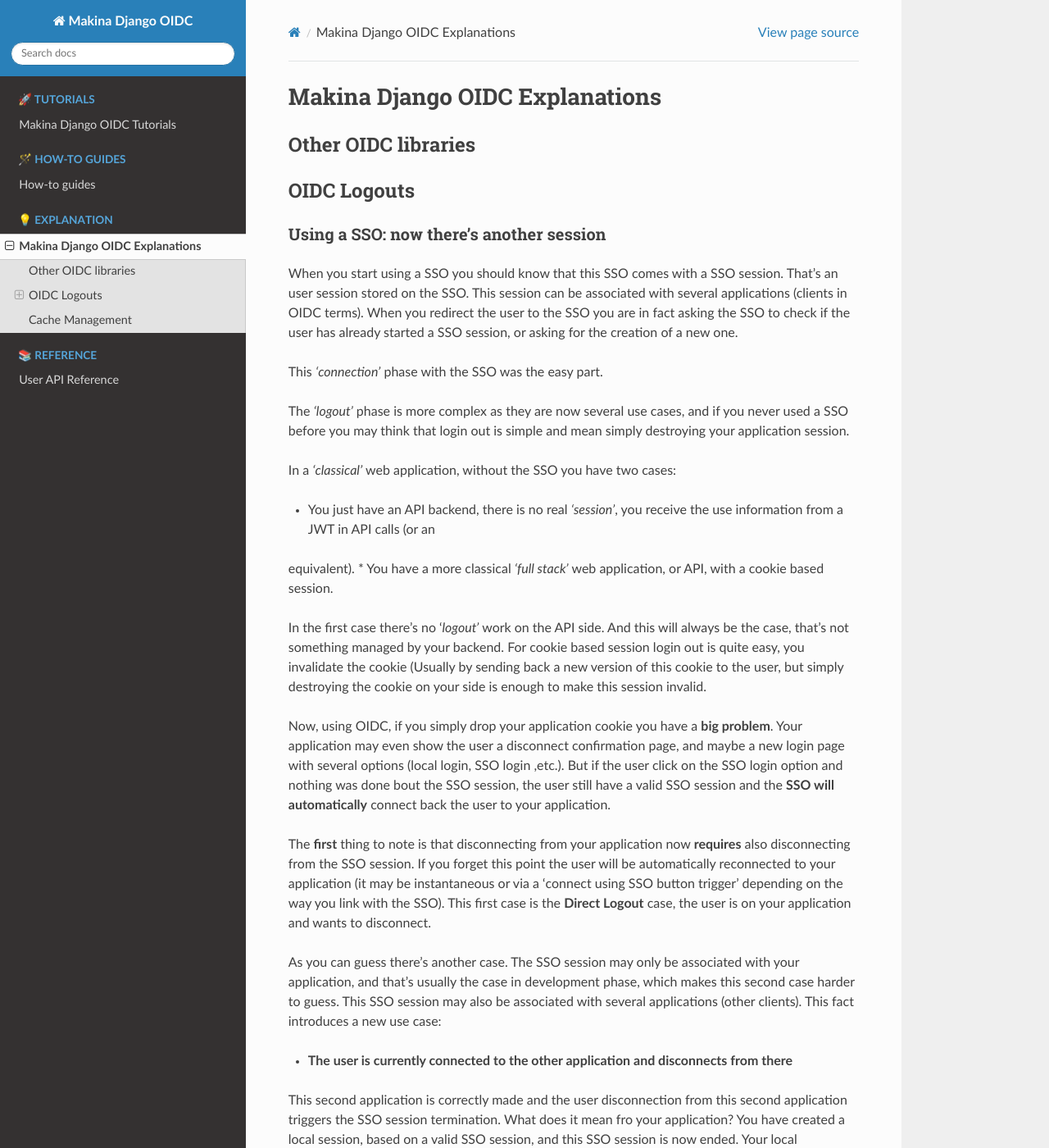
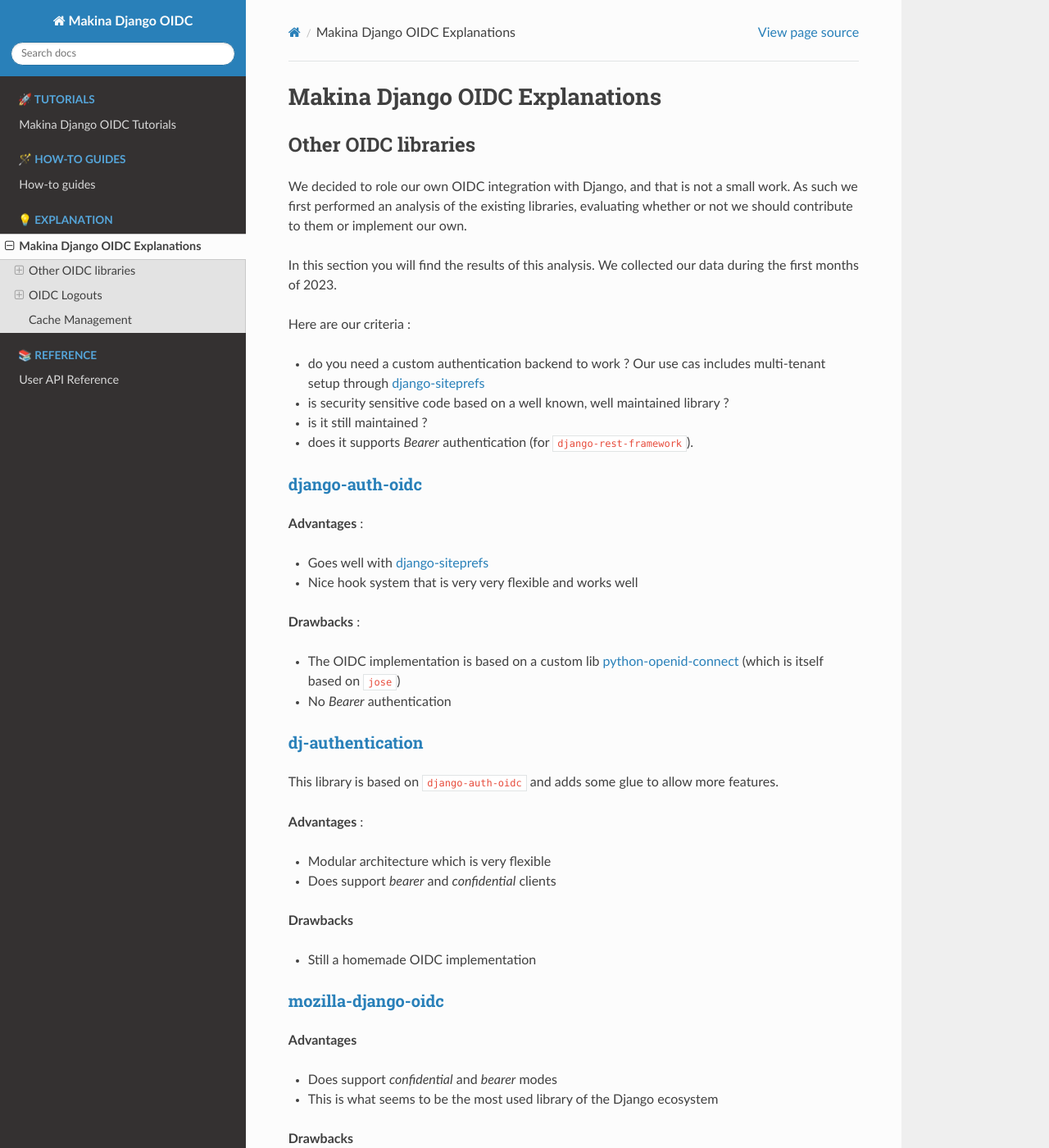
Before and after one commit to makinacorpus/django_pyoidc, a Sphinx documentation site: the page built from docs/explanation.rst, in a window 1280 px wide and 1400 px high. Shown: the whole window at 82% size. Built offline with Sphinx 7.4.7 and the Read the Docs theme 2.0.0, drawn with Linux system fonts in a browser that asks for light colours; some of the changed text lies outside the part shown.

Commit message:
Add state of the art

```diff
--- a/docs/explanation.rst
+++ b/docs/explanation.rst
@@ -1,9 +1,74 @@
 Makina Django OIDC Explanations
 ===============================
 
-
 Other OIDC libraries
 --------------------
+
+We decided to role our own OIDC integration with Django, and that is not a small work. As such we first performed an analysis of the existing libraries, evaluating whether or not we should contribute to them or implement our own.
+
+In this section you will find the results of this analysis. We collected our data during the first months of 2023.
+
+Here are our criteria :
+
+* do you need a custom authentication backend to work ? Our use cas includes multi-tenant setup through `django-siteprefs <https://pypi.org/project/django-siteprefs/>`_
+* is security sensitive code based on a well known, well maintained library ?
+* is it still maintained ?
+* does it supports *Bearer* authentication (for ``django-rest-framework``).
+
+`django-auth-oidc <https://gitlab.com/aiakos/django-auth-oidc>`_
+~~~~~~~~~~~~~~~~~~~~~~~~~~~~~~~~~~~~~~~~~~~~~~~~~~~~~~~~~~~~~~~~
+
+**Advantages** :
+
+- Goes well with `django-siteprefs <https://pypi.org/project/django-siteprefs/>`_
+- Nice hook system that is very very flexible and works well
+
+**Drawbacks** :
+
+- The OIDC implementation is based on a custom lib `python-openid-connect <https://gitlab.com/aiakos/python-openid-connect>`_ (which is itself based on ``jose``)
+- No *Bearer* authentication
+
+
+`dj-authentication <https://gitlab.com/aiakos/dj-authentication/>`_
+~~~~~~~~~~~~~~~~~~~~~~~~~~~~~~~~~~~~~~~~~~~~~~~~~~~~~~~~~~~~~~~~~~~
+
+This library is based on ``django-auth-oidc`` and adds some glue to allow more features.
+
+**Advantages** :
+
+- Modular architecture which is very flexible
+- Does support *bearer* and *confidential* clients
+
+**Drawbacks**
+
+- Still a homemade OIDC implementation
+
+`mozilla-django-oidc <https://github.com/mozilla/mozilla-django-oidc/>`_
+~~~~~~~~~~~~~~~~~~~~~~~~~~~~~~~~~~~~~~~~~~~~~~~~~~~~~~~~~~~~~~~~~~~~~~~~
+
+**Advantages**
+
+- Does support *confidential* and *bearer* modes
+- This is what seems to be the most used library of the Django ecosystem
+
+**Drawbacks**
+
+- It seems that adding OIDC features will be complicated as they seem to want to keep their library *"as minimal/lightweight as possible"*
+- The project seems dead ?
+
+
+`django-oidc <https://github.com/py-pa/django-oidc>`_
+~~~~~~~~~~~~~~~~~~~~~~~~~~~~~~~~~~~~~~~~~~~~~~~~~~~~~
+
+**Advantages**
+
+- This library is based on `pyoidc <https://github.com/CZ-NIC/pyoidc>`_ which is a strong implementation of OIDC
+- It handles very well all kinds of login flow( *Authorization Code flow*, *Implicit flow* and *Hybrid flow*)
+
+**Drawbacks**
+
+- Very old and unmaintained
+
 
 OIDC Logouts
 ------------
```
Also changed, not shown: README.md (+2 -4 lines).
